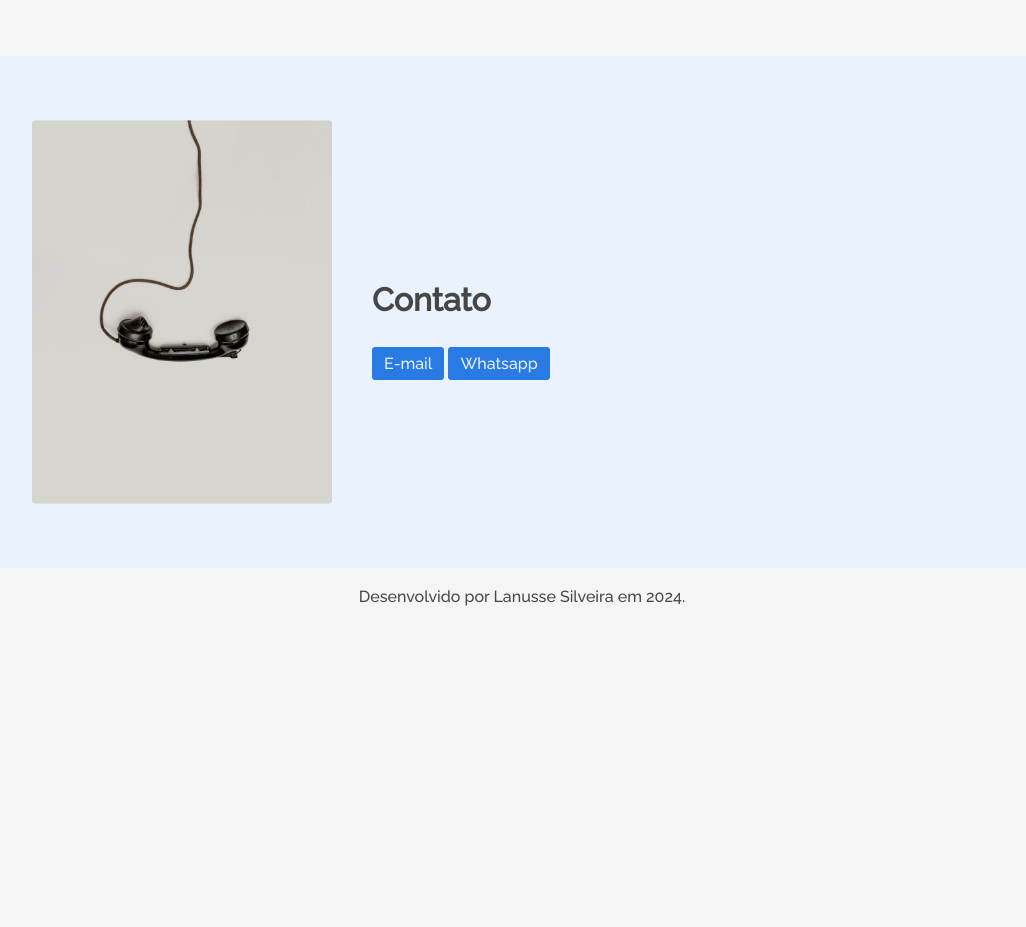
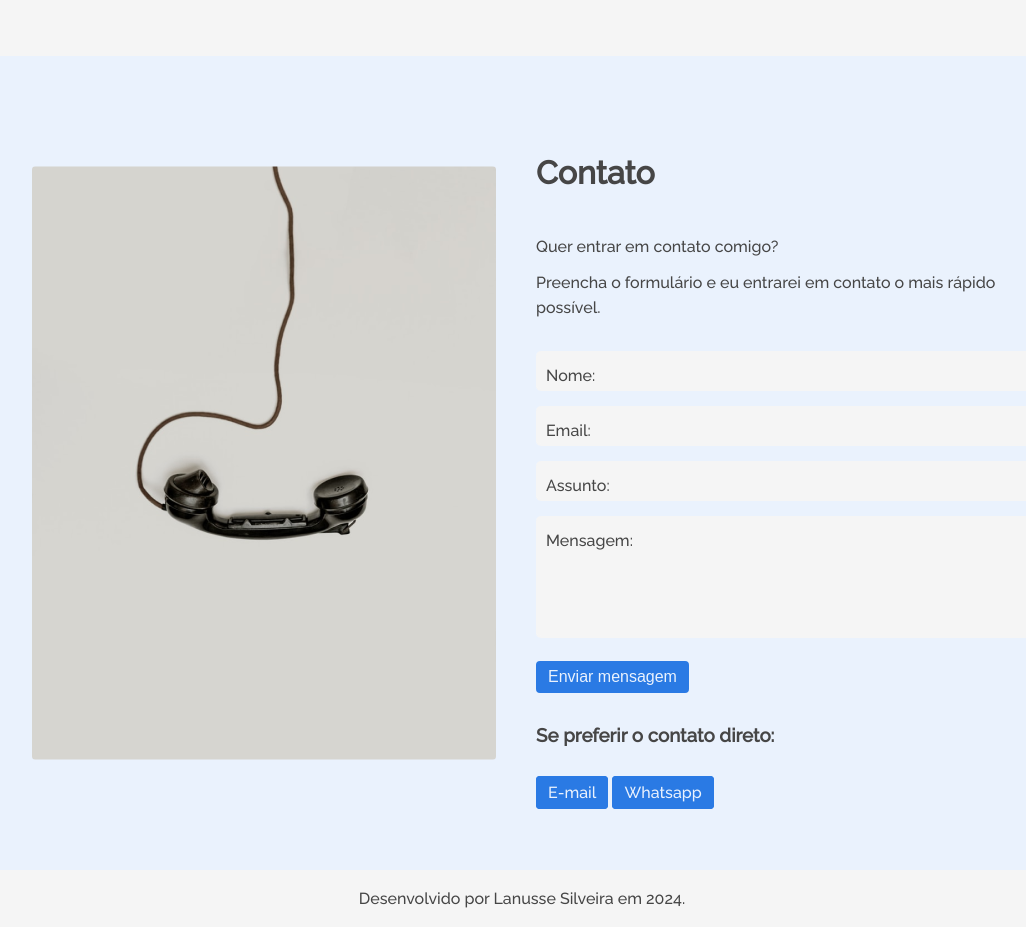
Before and after one commit to lanussehelena/challenge-portifolio-one, a plain HTML site: page index.html in a window 1280 px wide. Shown: the part 3700-4627 px from the top of the page, without its empty margins (118-1144 px from the left). Before the commit the page ends 4326 px from the top, so only its background shows below. Drawn offline with Linux system fonts and the light colour scheme.

Commit message:
formulário finalizado

```diff
--- a/index.html
+++ b/index.html
@@ -7,13 +7,11 @@
     <link rel="stylesheet" href="style.css">
     <link rel="preconnect" href="https://fonts.googleapis.com">
     <link rel="preconnect" href="https://fonts.gstatic.com" crossorigin>
-    <!-- Fonte do Projeto Raleway -->
     <link href="https://fonts.googleapis.com/css2?family=Raleway:wght@500&display=swap" rel="stylesheet">
     <title>Portfólio - Lanusse Silveira</title>
 </head>
 
 <body>
-    <!-- Menu -->
     <header class="cabecalho">
         <img class="cabecalho__logo" src="assets/vector.png" alt="Logo">
         <h1 class="cabecalho__titulo">Lanusse Silveira</h1>
@@ -29,7 +27,6 @@
         </nav>
     </header>
 
-    <!-- Seção de Apresentação -->
     <section class="apresentacao">
         <div class="apresentacao__conteiner">
             <h2 class="apresentacao__titulo">Olá, meu nome é Lanusse Silveira e sou Desenvolvedora Frontend</h2>
@@ -44,14 +41,12 @@
         <img class="apresentacao__foto" src="assets/profile.jpg" alt="Foto de perfil">
     </section>
 
-    <!-- Seção sobre mim -->
     <section class="sobre-mim" id="sobre-mim">
         <h2 class="sobre-mim__titulo">Sobre mim</h2>
         <p class="sobre-mim__texto">Com vasta experiencia atuando em várias empresas na área de Design de Interiores, tenho desenvolvido minhas skills para atuar como Desenvolvedora Fontend. Por isso, tenho focado meu desenvolvimento profissional em Frontend.</p>
         <p class="sobre-mim__texto">Hoje minha maior motivação como estudante de Frontend, é conseguir desevolver um trabalho nessa área e contribuir em equipe. Tive contato com a tecnologia através dos softwares que eu utilizava para desenvolver os projetos de interiores e apartir dessa curiosidade passei a fazer cursos online e desde então decidi me dedicar a fazer a minha transição de carreira aliando as experiências anteriores para me destacar na área da tecnologia.</p>
     </section>
 
-    <!-- Seção de Habilidades -->
     <section class="habilidades" id="habilidades">
         <h2 class="habilidades__titulo">Habilidades</h2>
         <ul class="habilidades__lista">
@@ -74,7 +69,6 @@
         </ul>
     </section>
 
-    <!-- Seção de Hobbies -->
     <section class="hobbies" id="hobbies">
         <h2 class="hobbies__titulo">Hobbies</h2>
         <ul class="hobbies__lista">
@@ -97,7 +91,6 @@
         </ul>
     </section>
 
-    <!-- Seção de Formação Acadêmica -->
     <section class="formacao" id="formacao">
         <h2 class="formacao__titulo">Formação Acadêmica</h2>
         <ul class="formacao__lista">
@@ -125,7 +118,6 @@
         </ul>
     </section>
 
-    <!-- Seção de Projetos -->
     <section class="projetos" id="projetos">
         <h2 class="projetos__titulo">Experiência Profissional</h2>
         <div class="projetos__conteiner">
@@ -155,18 +147,39 @@
                 <a class="projetos__conteiner__botao demo" href="https://decodificador-de-texto-j3gmo3u6c-lanussehelenas-projects.vercel.app/">Ver demo</a>
             </div>
         </div>
-
     </section>
 
-    <!-- Seção de Contato -->
     <section class="contato" id="contato">
-        <img class="contato_img" src="./assets/contact_image.png" alt="">
-        <div>
+        <img class="contato__img" src="./assets/contact_image.png" alt="Imagem de Contato">
+        <div class="contato__container">
             <h2 class="contato__titulo">Contato</h2>
-            <a class="contato__botao" href="mailto:lanusse.dev@gmail.com">E-mail</a>
-            <a class="contato__botao" href="https://wa.me/5583996018572">Whatsapp</a>
+            <p>Quer entrar em contato comigo?</p>
+            <p>Preencha o formulário e eu entrarei em contato o mais rápido possível. </p>
+            <form class="contato__formulario">
+                <div class="contato__formulario__item">
+                    <input class="contato__campo" type="text" id="nome" placeholder="Nome">
+                    <label for="nome">Nome:</label>
+                </div>
+                <div class="contato__formulario__item">
+                    <input class="contato__campo" type="email" id="email" placeholder="E-mail">
+                    <label for="email">Email:</label>
+                </div>
+                <div class="contato__formulario__item">
+                    <input class="contato__campo" type="text" id="assunto" placeholder="Assunto">
+                    <label for="assunto">Assunto:</label>
+                </div>
+                <div class="contato__formulario__item">
+                    <textarea class="contato__campo contato__campo--textarea" placeholder="Mensagem"></textarea>
+                    <label for="mensagem">Mensagem:</label>
+                </div>
+                <button class="contato__botao contato__botao--enviar" type="submit">Enviar mensagem</button>
+            </form>
+            <h3>Se preferir o contato direto:</h3>
+            <div>
+                <a class="contato__botao" href="mailto:lanusse.dev@gmail.com">E-mail</a>
+                <a class="contato__botao" href="https://wa.me/5583996018572">Whatsapp</a>
+            </div>
         </div>
-        </form>
     </section>
 
     <footer>
--- a/style.css
+++ b/style.css
@@ -1,4 +1,3 @@
-/* Este repositório base foi criado para te ajudar caso você não saiba como começar. Lembre-se de que o portfólio é a sua carta de apresentação e você deve dar a sua cara. Por isso, convidamos você a personalizá-lo de acordo com o seu estilo e preferências; não se limite apenas ao layout proposto no Figma. */
 :root {
     --cor-de-fundo: #F5F5F5;
     --cor-de-fundo-menu: #ffffff;
@@ -27,7 +26,6 @@ a {
     color: var(--cor-do-link);
 }
 
-/* ------------------------------ Seção Menu -------------------------------*/
 .cabecalho {
     display: flex;
     flex-direction: column;
@@ -38,7 +36,7 @@ a {
 }
 
 .cabecalho__logo {
-    max-width: 80px; /* Ajuste para telas pequenas */
+    max-width: 80px;
 }
 
 .cabecalho__titulo {
@@ -53,7 +51,6 @@ a {
 .navegacao__elemento a {
     font-size: 0.9rem;
 }
-/* ------------------------------ Seção Apresentação ------------------------------*/
 
 .apresentacao {
     display: flex;
@@ -85,8 +82,6 @@ a {
     border-radius: 50%;
 }
 
-/* ------------------------------ Seção Sobre mim ----------------------------------*/
-
 .sobre-mim {
     background-color: var(--cor-de-fundo_destaque);
     padding: 3.75rem 9.375rem;
@@ -100,7 +95,6 @@ a {
     font-size: 1rem;
 }
 
-/*------------------------------ Seção de Habilidades  e  Seção de Hobbies------------------------------*/
 .habilidades, .hobbies {
     padding: 1rem 9.375rem 2rem 9.375rem;
 }
@@ -128,8 +122,6 @@ a {
     font-size: 1rem;
 }
 
-/*------------------------------ Formação acadêmica --------------------------------*/
-
 .formacao {
     background-color: var(--cor-de-fundo_destaque);
     padding: 5.125rem 9.375rem;
@@ -156,8 +148,6 @@ a {
     font-size: 1rem;
     margin: 0;
 }
-
-/*------------------------------ Seção de Experiência profissional ---------------------------------*/
 
 .projetos {
     display: flex;
@@ -209,8 +199,6 @@ a {
     box-shadow: 5px 5px 15px gray;
 }
 
-/*------------------------------ Seção de Contato ---------------------------------*/
-
 .contato {
     background-color: var(--cor-de-fundo_destaque);
     padding: 4rem 9.375rem;
@@ -219,12 +207,24 @@ a {
     align-items: center;
 }
 
-.contato_img {
-    max-width: 300px;
-    max-height: 400px;
+.contato__container p {
+    margin: 0;
+}
+
+.contato__container p:last-of-type {
+    margin-bottom: 20px;
+}
+
+.contato__img {
     width: auto;
     height: auto;
     border-radius: 4px;
+}
+
+.contato__container {
+    display: flex;
+    flex-direction: column;
+    gap: 10px;
 }
 
 .contato__titulo {
@@ -237,15 +237,77 @@ a {
     border-radius: 4px;
     background-color: var(--cor-botao);
     color: var(--cor-de-fundo_destaque);
+    font-size: 1rem;
+    cursor: pointer;
 }
 
-/* ------------------------------ Responsividade ---------------------------------------*/
+.contato__botao:hover {
+    background-color: #0767e6;
+}
+
+.contato__formulario__item {
+    position: relative;
+}
+
+input, textarea {
+    width: 100%;
+    margin-bottom: 15px;
+    padding: 10px;
+    border: none;
+    border-bottom: 2px solid var(--cor-de-fundo);
+    border-radius: 5px;
+    background-color: var(--cor-de-fundo);
+    transition: border-color 0.3s;
+    font-size: 1rem;
+}
+
+textarea {
+    height: 100px;
+    resize: none;
+    font-family: 'Raleway', sans-serif;
+}
+
+input::placeholder, textarea::placeholder {
+    color: transparent;
+}
+
+input:focus::placeholder, textarea:focus::placeholder {
+    color: var(--cor-botao);
+}
+
+input:focus, textarea:focus {
+    outline: none;
+    border-bottom: 2px solid var(--cor-botao);
+}
+
+label {
+    margin-bottom: 5px;
+    position: absolute;
+    top: 12px;
+    left: 10px;
+    color: var(--cor-texto);
+    transition: all 0.3s ease;
+    pointer-events: none;
+}
+
+input:focus + label, textarea:focus + label,
+input:not(:placeholder-shown) + label,
+textarea:not(:placeholder-shown) + label {
+    top: -15px;
+    left: 10px;
+    font-size: 0.75rem;
+    color: var(--cor-botao);
+}
+
+input:not(:focus):not(:placeholder-shown) + label,
+textarea:not(:focus):not(:placeholder-shown) + label {
+    color: var(--cor-texto);
+}
 
 .footer {
     text-align: center;
 }
 
-/* Tablets e telas maiores */
 @media (min-width: 768px) {
     .cabecalho {
         flex-direction: row;
@@ -273,9 +335,7 @@ a {
     }
 }
 
-/* Telas grandes */
 @media (min-width: 1024px) {
-    /* Aqui você pode ajustar ainda mais o design para telas grandes */
     .cabecalho__titulo {
         font-size: 1.8rem;
     }
```
